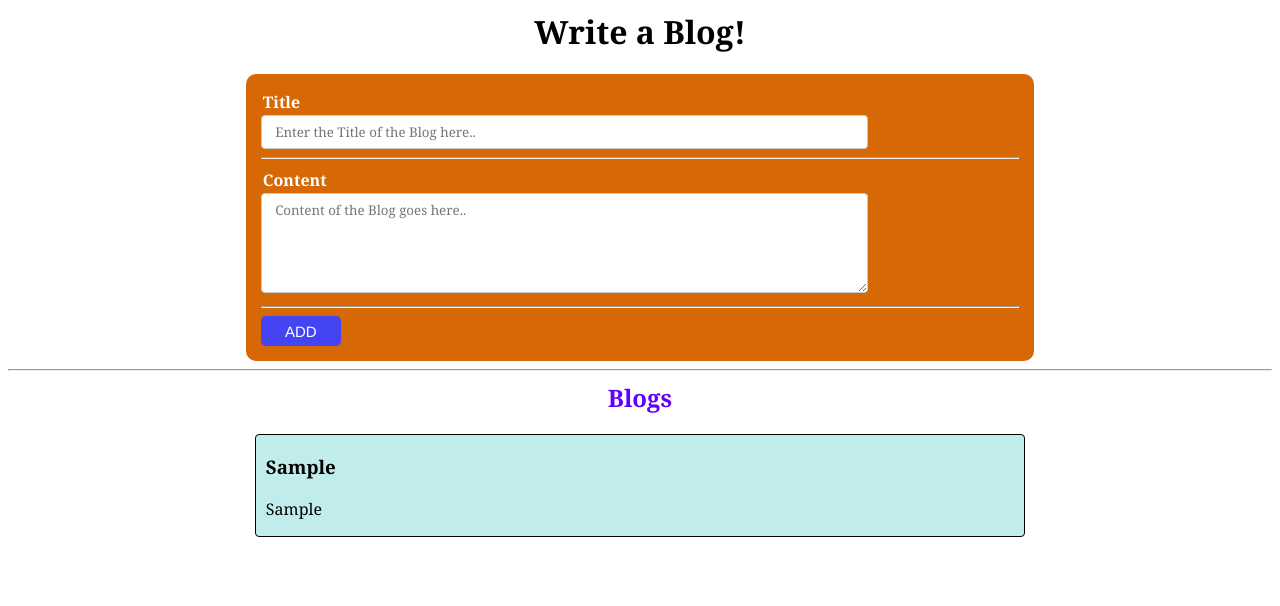
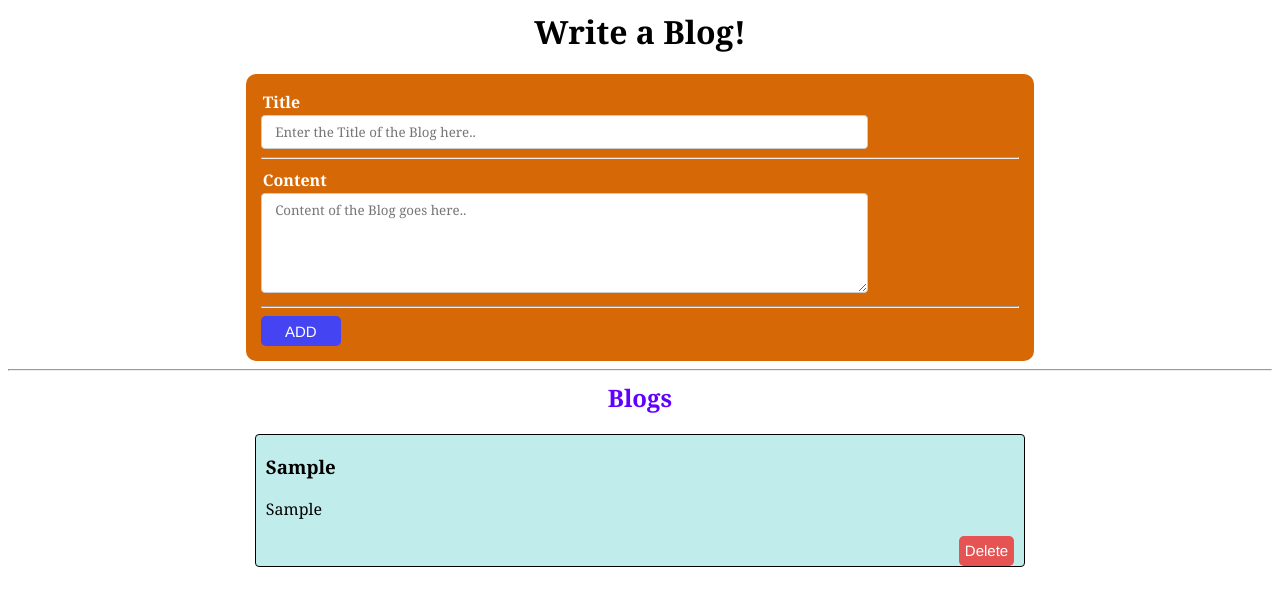
Before and after one commit to gagankumar8294/react-blogging, a React (Create React App) app: page / in a window 1280 px wide. Both pictures are taken after typing "Sample", "Sample" into the empty fields and a click on the button "ADD". Shown: the top 606 px of the page. Built offline with nearby package versions, Linux system fonts and the light colour scheme; the HTML template or start-up script is replaced by a standard one.

Commit message:
added code to delete perticular blog based on index

```diff
--- a/src/Components/Blog.js
+++ b/src/Components/Blog.js
@@ -15,6 +15,10 @@ export default function Blog(){
 
         setBlogs([{title : formData.title, content : formData.content},...blogs]);
         setFormData({title : "", content: ""});
+    }
+
+    function removeBlog(i) {
+        setBlogs(blogs.filter((blog, index) => i !== index));
     }
 
     return(
@@ -59,6 +63,11 @@ export default function Blog(){
                 <div className="blog" key={i}>
                     <h3>{blogs.title}</h3>
                     <p>{blogs.content}</p>
+                    <div className="blog-btn">
+                        <button onClick={() => removeBlog(i)} className="btn remove">
+                            Delete
+                        </button>
+                    </div>
                 </div>
             ))}
         </>
```
